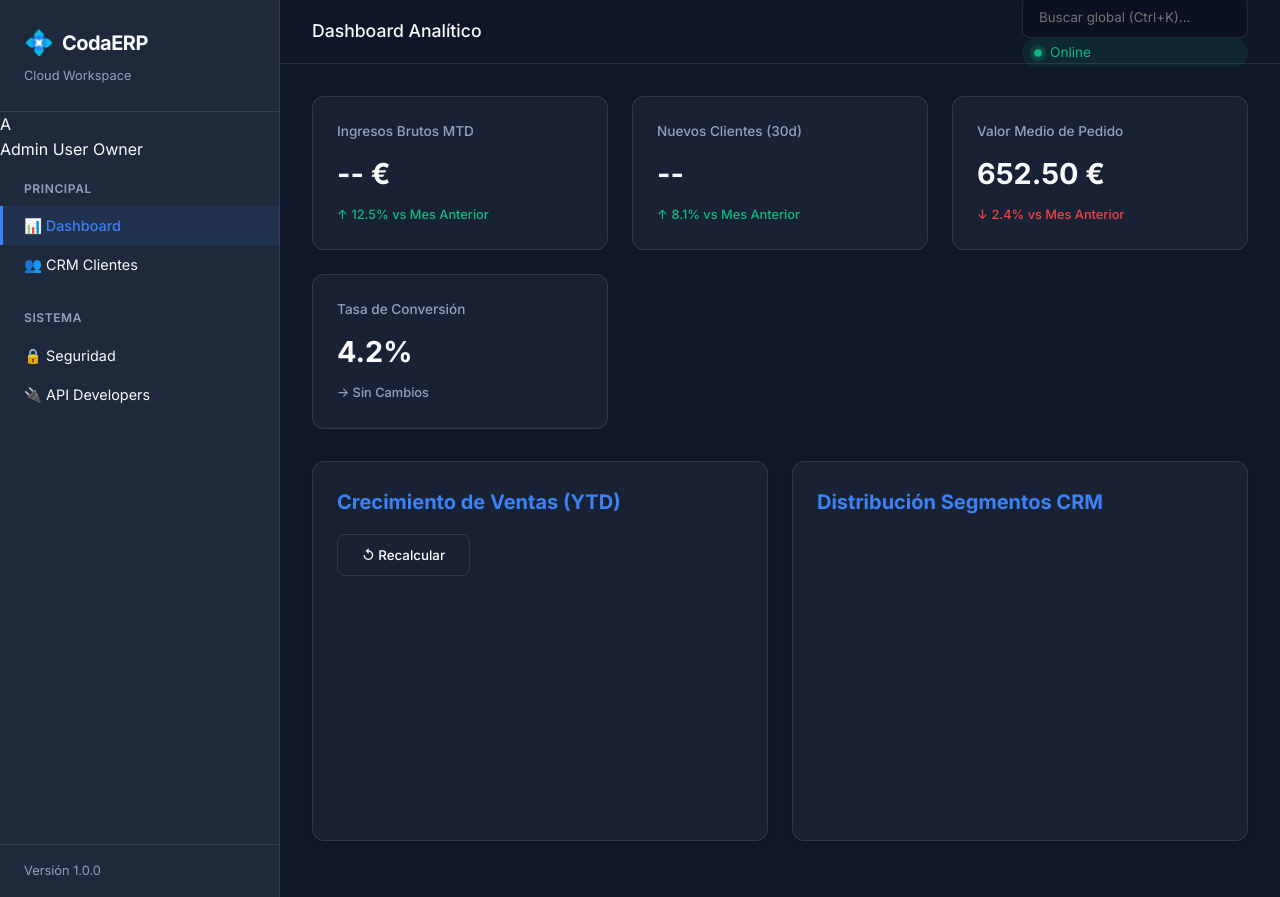
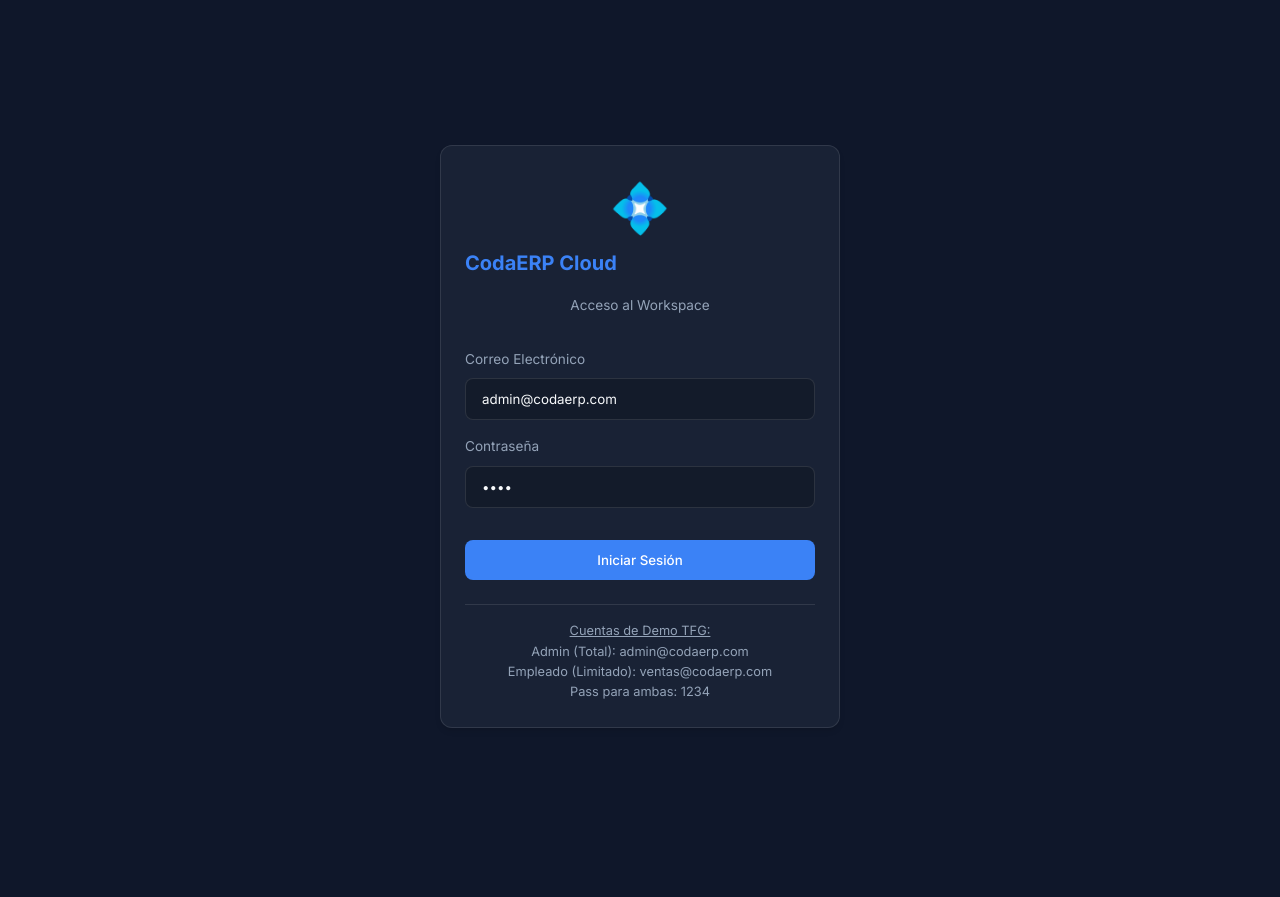
Before and after one commit to deluxxe-1/Examen-Sistemas-de-Gestion-Empresarial, a PHP site: page / in a window 1280 px wide. Run offline with PHP 8.4, Linux system fonts and the light colour scheme; a map, chart or similar area stays blank; some libraries are stand-ins or nearby versions.

Commit message:
COsas nuevas

```diff
--- a/assets/css/style.css
+++ b/assets/css/style.css
@@ -323,6 +323,40 @@
   font-family: 'Fira Code', Consolas, Monaco, 'Courier New', monospace;
 }
 
+/* Login UI & Auth */
+.login-overlay {
+  display: flex;
+  position: fixed;
+  top: 0; left: 0; right: 0; bottom: 0;
+  background: var(--bg-primary); /* Full solid background to hide the app */
+  z-index: 9999; /* Highest priority */
+  justify-content: center;
+  align-items: center;
+  opacity: 0;
+  pointer-events: none;
+  transition: opacity 0.3s ease;
+}
+
+.login-overlay.active {
+  opacity: 1;
+  pointer-events: all;
+}
+
+.login-box {
+  width: 100%;
+  max-width: 400px;
+  animation: slideIn 0.4s cubic-bezier(0.16, 1, 0.3, 1);
+}
+
+@keyframes slideIn {
+  from { transform: translateY(20px); opacity: 0; }
+  to { transform: translateY(0); opacity: 1; }
+}
+
+.auth-hidden {
+  display: none !important;
+}
+
 /* Table styling CRM */
 .crm-table {
   width: 100%;
--- a/assets/js/app.js
+++ b/assets/js/app.js
@@ -1,10 +1,109 @@
 // assets/js/app.js
+
+let currentUser = null;
+
 document.addEventListener('DOMContentLoaded', () => {
     const navItems = document.querySelectorAll('.nav-item');
     const viewSections = document.querySelectorAll('.view-section');
+    const loginOverlay = document.getElementById('login-overlay');
+    const formLogin = document.getElementById('form-login');
+    const btnSubmitLogin = document.getElementById('btn-login-submit');
 
+    // Elementos restringidos a roles (RBAC)
+    const elementsAdminOnly = document.querySelectorAll('[data-target="seguridad"], #btn-nuevo-cliente');
+
+    // ---- AUTH LOGIC ----
+    async function checkSession() {
+        try {
+            const res = await fetch('/api/auth/me');
+            const data = await res.json();
+            if (data.status === 'success' && data.authed) {
+                window.currentUser = data.user; // <- FIX
+                applyRBAC();
+                loginOverlay.classList.remove('active');
+                initRouter();
+            } else {
+                loginOverlay.classList.add('active');
+            }
+        } catch (e) {
+            console.error(e);
+            loginOverlay.classList.add('active');
+        }
+    }
+
+    function applyRBAC() {
+        // Enseñar datos del usuario en sidebar
+        const userAvatar = document.querySelector('.user-snippet .avatar');
+        const userName = document.querySelector('.user-snippet .name');
+        const userRole = document.querySelector('.user-snippet .role');
+
+        if (userAvatar) userAvatar.textContent = window.currentUser.nombre.charAt(0);
+        if (userName) userName.textContent = window.currentUser.nombre;
+        if (userRole) userRole.textContent = window.currentUser.rol;
+
+        // Ocultar opciones según rol
+        const elementsAdminOnly = document.querySelectorAll('[data-target="seguridad"], [data-target="empleados"], #btn-nuevo-cliente');
+        if (window.currentUser.rol !== 'Admin') {
+            elementsAdminOnly.forEach(el => el.remove()); // Destrucción directa del DOM
+        } else {
+            elementsAdminOnly.forEach(el => el.classList.remove('auth-hidden'));
+        }
+    }
+
+    if (formLogin) {
+        formLogin.addEventListener('submit', async (e) => {
+            e.preventDefault();
+            btnSubmitLogin.disabled = true;
+            btnSubmitLogin.textContent = 'Verificando...';
+
+            const payload = {
+                email: document.getElementById('login-email').value,
+                password: document.getElementById('login-pass').value
+            };
+
+            try {
+                const res = await fetch('/api/auth/login', {
+                    method: 'POST',
+                    headers: { 'Content-Type': 'application/json' },
+                    body: JSON.stringify(payload)
+                });
+
+                if (res.ok) {
+                    await checkSession(); // Recarga sesión
+                } else {
+                    alert('Credenciales inválidas');
+                }
+            } catch(e) {
+                alert('Error de red');
+            }
+            btnSubmitLogin.disabled = false;
+            btnSubmitLogin.textContent = 'Iniciar Sesión';
+        });
+    }
+
+    // Botón de Logout (Inyectaremos uno dinamicamente si no existe)
+    if (!document.getElementById('btn-logout')) {
+        const logoutBtnMarkup = `<button id="btn-logout" class="btn btn-sm btn-danger" style="margin-top: 1rem; width: 100%;">Cerrar Sesión</button>`;
+        const userSnippet = document.querySelector('.user-snippet');
+        if(userSnippet) userSnippet.innerHTML += logoutBtnMarkup;
+
+        setTimeout(() => {
+            document.getElementById('btn-logout')?.addEventListener('click', async () => {
+                await fetch('/api/auth/logout', { method: 'POST' });
+                window.location.reload();
+            });
+        }, 500);
+    }
+
+    // ---- ROUTING LOGIC ----
     function navigateTo(targetId) {
-        // Actualizar nav
+        if (!window.currentUser) return; // Block routing if not logged in
+
+        // Bloquear acceso a sección prohibida por RBAC URL manual
+        if (window.currentUser.rol !== 'Admin' && (targetId === 'seguridad' || targetId === 'empleados')) {
+            targetId = 'dashboard';
+        }
+
         navItems.forEach(item => {
             item.classList.remove('active');
             if(item.getAttribute('data-target') === targetId) {
@@ -12,7 +111,6 @@
             }
         });
 
-        // Actualizar vistas
         viewSections.forEach(section => {
             section.classList.remove('active');
             if(section.id === targetId) {
@@ -20,15 +118,17 @@
             }
         });
 
-        // Actualizar URL hash sin salto extra
         if (history.pushState) {
             history.pushState(null, null, '#' + targetId);
         } else {
             window.location.hash = '#' + targetId;
         }
+
+        // Emit an event so crm-logic can react
+        window.dispatchEvent(new Event('hashchange'));
     }
 
-    // Interceptar clicks de nav
+    function initRouter() {
         navItems.forEach(item => {
             item.addEventListener('click', (e) => {
                 e.preventDefault();
@@ -37,16 +137,19 @@
             });
         });
 
-    // Manejar carga inicial con hash
         if (window.location.hash) {
             const hash = window.location.hash.substring(1);
             const match = Array.from(navItems).find(i => i.getAttribute('data-target') === hash);
             if (match) {
                 navigateTo(hash);
             } else {
-            navigateTo('dashboard'); // por defecto
+                navigateTo('dashboard');
             }
         } else {
-        navigateTo('dashboard'); // por defecto
+            navigateTo('dashboard');
         }
+    }
+
+    // Boot app
+    checkSession();
 });
--- a/assets/js/crm-logic.js
+++ b/assets/js/crm-logic.js
@@ -7,6 +7,8 @@
     const titles = {
         'dashboard': 'Dashboard Analítico',
         'clientes': 'Directorio de Clientes',
+        'pagos': 'Facturación y Historial de Pagos',
+        'empleados': 'Recursos Humanos y Nóminas',
         'seguridad': 'Seguridad y Credenciales',
         'apidocs': 'Documentación de Integración'
     };
@@ -20,8 +22,74 @@
             loadClientes();
         } else if (hash === 'dashboard') {
             loadDashboard();
+        } else if (hash === 'pagos') {
+            loadPagos();
+        } else if (hash === 'empleados') {
+            loadEmpleados();
         }
     });
+
+    // --- NUEVO: PAGOS ---
+    async function loadPagos() {
+        const tableBody = document.querySelector('#crm-pagos-table tbody');
+        if (!tableBody) return;
+        tableBody.innerHTML = '<tr><td colspan="6" style="text-align:center;">Cargando pagos...</td></tr>';
+        try {
+            const res = await fetch('/api/pagos');
+            const data = await res.json();
+            if (data.status === 'success' && data.data.length > 0) {
+                tableBody.innerHTML = '';
+                data.data.forEach(p => {
+                    const statusColor = p.estado === 'Cobrado' ? 'bg-green' : (p.estado === 'Cancelado' ? 'bg-danger' : 'bg-yellow');
+                    tableBody.innerHTML += `
+                        <tr>
+                            <td><strong>#${p.id}-INV</strong></td>
+                            <td>${p.cliente_nombre || 'Cliente Anónimo'}</td>
+                            <td style="font-size:0.85rem; color:var(--text-secondary);">${new Date(p.fecha_pedido).toLocaleDateString()}</td>
+                            <td style="font-weight:bold;">${p.total} €</td>
+                            <td>Transferencia</td>
+                            <td><span class="badge ${statusColor}">${p.estado}</span></td>
+                        </tr>
+                    `;
+                });
+            } else {
+                tableBody.innerHTML = '<tr><td colspan="6" style="text-align:center;">No hay registros de facturación todavía.</td></tr>';
+            }
+        } catch(e) {
+            tableBody.innerHTML = `<tr><td colspan="6" style="text-align:center; color:var(--danger);">Error cargando pagos: ${e.message}</td></tr>`;
+        }
+    }
+
+    // --- NUEVO: EMPLEADOS ---
+    async function loadEmpleados() {
+        const tableBody = document.querySelector('#crm-empleados-table tbody');
+        if (!tableBody) return;
+        tableBody.innerHTML = '<tr><td colspan="5" style="text-align:center;">Verificando credenciales corporativas...</td></tr>';
+
+        try {
+            const res = await fetch('/api/empleados');
+            const data = await res.json();
+            if (res.ok && data.status === 'success') {
+                tableBody.innerHTML = '';
+                data.data.forEach(u => {
+                    const rolBadge = u.rol === 'Admin' ? 'bg-purple' : 'bg-blue';
+                    tableBody.innerHTML += `
+                        <tr>
+                            <td>#${u.id}</td>
+                            <td><strong>${u.nombre}</strong></td>
+                            <td style="color:var(--text-secondary);">${u.email}</td>
+                            <td><span class="badge ${rolBadge}">${u.rol}</span></td>
+                            <td style="font-size:0.85rem;">${new Date(u.fecha_alta).toLocaleDateString()}</td>
+                        </tr>
+                    `;
+                });
+            } else {
+                tableBody.innerHTML = `<tr><td colspan="5" style="text-align:center; color:var(--danger)">Acceso denegado a RRHH (Se requiere rol Admin). Fallo: ${data.error || 'Autenticación fallida'}</td></tr>`;
+            }
+        } catch(e) {
+            tableBody.innerHTML = `<tr><td colspan="5" style="text-align:center; color:var(--danger);">Error cargando plantilla.</td></tr>`;
+        }
+    }
 
     // --- 2. DASHBOARD (Pregunta 12: Informes) ---
     let chartsLoaded = false;
@@ -122,6 +190,13 @@
 
     async function loadClientes() {
         if (!tableBody) return;
+
+        // Hide create button for non-admins forcefully
+        const btnNuevo = document.getElementById('btn-nuevo-cliente');
+        if (btnNuevo && window.currentUser && window.currentUser.rol !== 'Admin') {
+            btnNuevo.remove(); // Destruirlo del DOM totalmente
+        }
+
         tableBody.innerHTML = '<tr><td colspan="6" style="text-align:center;">Cargando directorio...</td></tr>';
         try {
             const res = await fetch('/api/clientes');
@@ -141,10 +216,31 @@
                             <td>${getSegmentBadge(c.segmento)}</td>
                             <td style="font-size:0.85rem; color:var(--text-secondary);">${new Date(c.fecha_registro).toLocaleDateString()}</td>
                             <td class="action-btns">
-                                <button class="btn btn-sm btn-secondary" onclick="alert('Demo: Editar ${c.id}')">✏️</button>
+                                <button class="btn btn-sm btn-secondary" onclick="alert('Demo: Editar ficha de ${c.nombre} #${c.id} (Redirección a formulario de edición)')">✏️</button>
+                                ${window.currentUser && window.currentUser.rol === 'Admin' ? `<button class="btn btn-sm btn-danger btn-delete-cliente" data-id="${c.id}" title="Eliminar (Solo Admin)">🗑️</button>` : ``}
                             </td>
                         </tr>
                     `;
+                });
+
+                // Attach events to delete buttons
+                document.querySelectorAll('.btn-delete-cliente').forEach(btn => {
+                    btn.addEventListener('click', async (e) => {
+                        const id = e.currentTarget.getAttribute('data-id');
+                        if (confirm(`¿Estás seguro de que deseas eliminar el cliente #${id} de la base de datos de forma permanente?`)) {
+                            try {
+                                const delRes = await fetch(`/api/clientes/${id}`, { method: 'DELETE' });
+                                if (delRes.ok) {
+                                    loadClientes();
+                                } else {
+                                    const err = await delRes.json();
+                                    alert('Error: ' + err.error);
+                                }
+                            } catch(err) {
+                                alert('Error de red al eliminar.');
+                            }
+                        }
+                    });
                 });
             } else {
                 tableBody.innerHTML = '<tr><td colspan="6" style="text-align:center;">No hay clientes en la base de datos.</td></tr>';
--- a/index.php
+++ b/index.php
@@ -47,9 +47,15 @@
                     <a href="#clientes" class="nav-item" data-target="clientes">
                         <span class="nav-icon">👥</span> CRM Clientes
                     </a>
+                    <a href="#pagos" class="nav-item" data-target="pagos">
+                        <span class="nav-icon">💸</span> Facturación (Pagos)
+                    </a>
                 </div>
                 <div class="nav-section">
-                    <h3>SISTEMA</h3>
+                    <h3>SISTEMA / CONFIGURACIÓN</h3>
+                    <a href="#empleados" class="nav-item" data-target="empleados">
+                        <span class="nav-icon">💼</span> RRHH Empleados
+                    </a>
                     <a href="#seguridad" class="nav-item" data-target="seguridad">
                         <span class="nav-icon">🔒</span> Seguridad
                     </a>
@@ -80,17 +86,49 @@
                 <!-- Vistas de la aplicación (SPA routing) -->
                 <?php include 'pages/dashboard.php'; ?>
                 <?php include 'pages/clientes.php'; ?>
+                <?php include 'pages/pagos.php'; ?>
+                <?php include 'pages/empleados.php'; ?>
                 <?php include 'pages/seguridad.php'; ?>
                 <?php include 'pages/apidocs.php'; ?>
             </div>
         </main>
     </div>
 
+    <!-- Login Overlay -->
+    <div id="login-overlay" class="login-overlay active">
+        <div class="login-box card">
+            <div style="text-align: center; margin-bottom: 2rem;">
+                <span class="logo-icon" style="font-size: 3rem;">💠</span>
+                <h2>CodaERP Cloud</h2>
+                <p style="color: var(--text-secondary); font-size: 0.85rem;">Acceso al Workspace</p>
+            </div>
+
+            <form id="form-login">
+                <div class="form-group">
+                    <label>Correo Electrónico</label>
+                    <input type="email" id="login-email" required value="admin@codaerp.com">
+                </div>
+                <div class="form-group">
+                    <label>Contraseña</label>
+                    <input type="password" id="login-pass" required value="1234">
+                </div>
+                <button type="submit" class="btn" style="width: 100%; margin-top: 1rem;" id="btn-login-submit">Iniciar Sesión</button>
+            </form>
+
+            <div style="margin-top: 1.5rem; font-size: 0.8rem; color: var(--text-secondary); text-align:center; padding-top: 1rem; border-top: 1px solid var(--border);">
+                <u>Cuentas de Demo TFG:</u><br>
+                Admin (Total): admin@codaerp.com<br>
+                Empleado (Limitado): ventas@codaerp.com<br>
+                Pass para ambas: 1234
+            </div>
+        </div>
+    </div>
+
     <!-- Modals Overlay -->
     <div id="modal-overlay" class="modal-overlay"></div>
 
-    <script src="assets/js/app.js"></script>
-    <script src="assets/js/crm-logic.js"></script>
+    <script src="assets/js/app.js?v=7"></script>
+    <script src="assets/js/crm-logic.js?v=7"></script>
     <script>hljs.highlightAll();</script>
 </body>
 </html>
--- /dev/null
+++ b/pages/empleados.php
@@ -0,0 +1,28 @@
+<!-- pages/empleados.php -->
+<section id="empleados" class="view-section">
+    <div class="card">
+        <div class="card-header" style="display:flex; justify-content:space-between; align-items:center; margin-bottom:1.5rem;">
+            <h2>Directorio de Personal</h2>
+            <button class="btn">👤 Añadir Empleado</button>
+        </div>
+
+        <p style="color:var(--text-secondary); margin-bottom: 2rem; font-size: 0.9rem;">
+            Este módulo es de uso restringido (Sólo Administradores). Permite gestionar la plantilla interna y sus privilegios (RBAC).
+        </p>
+
+        <table class="crm-table" id="crm-empleados-table">
+            <thead>
+                <tr>
+                    <th>ID Empleado</th>
+                    <th>Nombre y Apellidos</th>
+                    <th>Email Corporativo</th>
+                    <th>Rol de Acceso</th>
+                    <th>Alta en Sistema</th>
+                </tr>
+            </thead>
+            <tbody>
+                <tr><td colspan="5" style="text-align:center; padding: 2rem;">Cargando empleados desde API...</td></tr>
+            </tbody>
+        </table>
+    </div>
+</section>
--- /dev/null
+++ b/pages/pagos.php
@@ -0,0 +1,25 @@
+<!-- pages/pagos.php -->
+<section id="pagos" class="view-section">
+    <div class="card">
+        <div class="card-header" style="display:flex; justify-content:space-between; align-items:center; margin-bottom:1.5rem;">
+            <h2>Facturación y Pagos</h2>
+            <button class="btn btn-secondary">📥 Exportar CSV</button>
+        </div>
+
+        <table class="crm-table" id="crm-pagos-table">
+            <thead>
+                <tr>
+                    <th>Ref. Pedido</th>
+                    <th>Cliente Asociado</th>
+                    <th>Fecha</th>
+                    <th>Importe</th>
+                    <th>Método</th>
+                    <th>Estado</th>
+                </tr>
+            </thead>
+            <tbody>
+                <tr><td colspan="6" style="text-align:center; padding: 2rem;">Cargando pagos desde API...</td></tr>
+            </tbody>
+        </table>
+    </div>
+</section>
```
Also changed, not shown: api/endpoints/auth.php (added, +68 -0 lines), api/endpoints/clientes.php (+19 -3 lines), api/endpoints/empleados.php (added, +20 -0 lines), api/endpoints/pagos.php (added, +16 -0 lines), api/index.php (+32 -3 lines), db/schema.sql (+19 -16 lines), db/codaerp.sqlite, 1 other file. Lines whose indentation alone changed are shown as unchanged.
